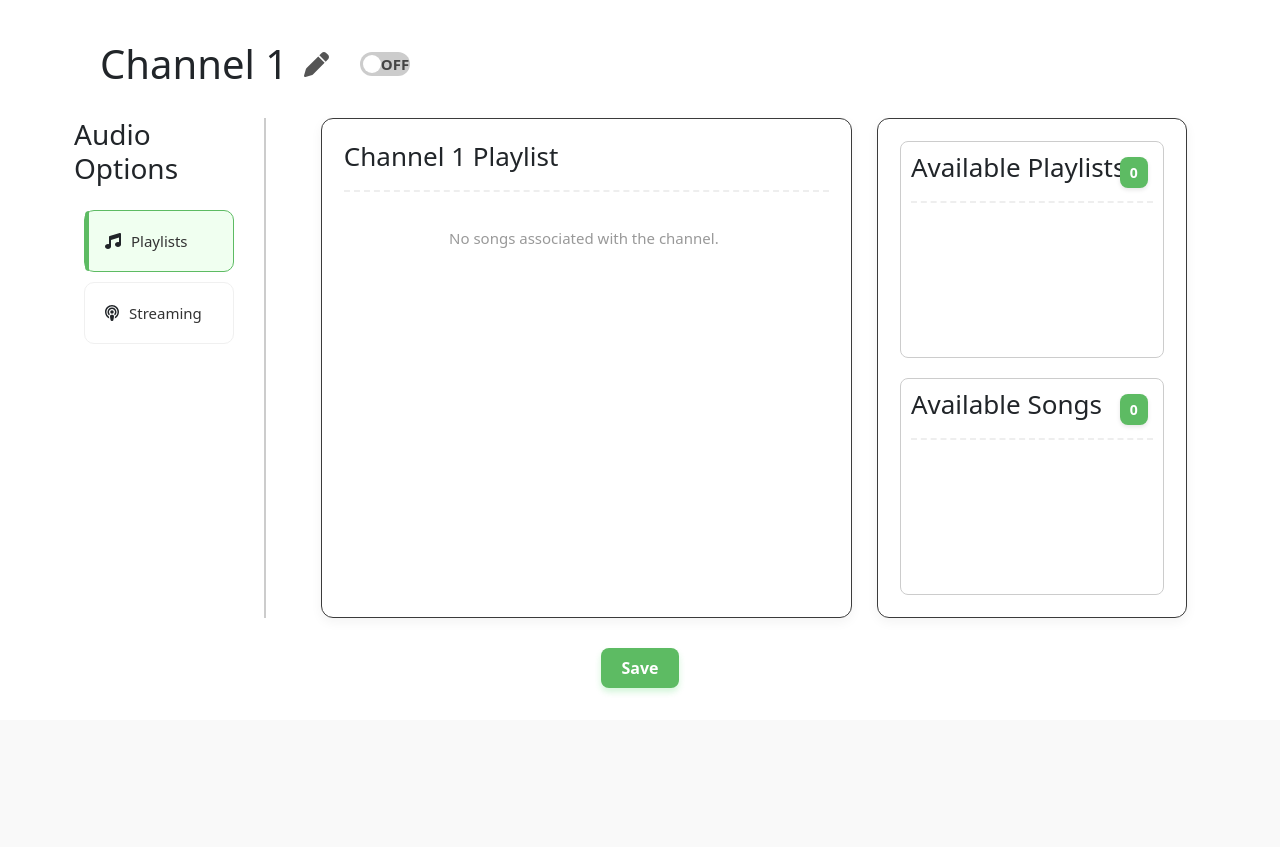
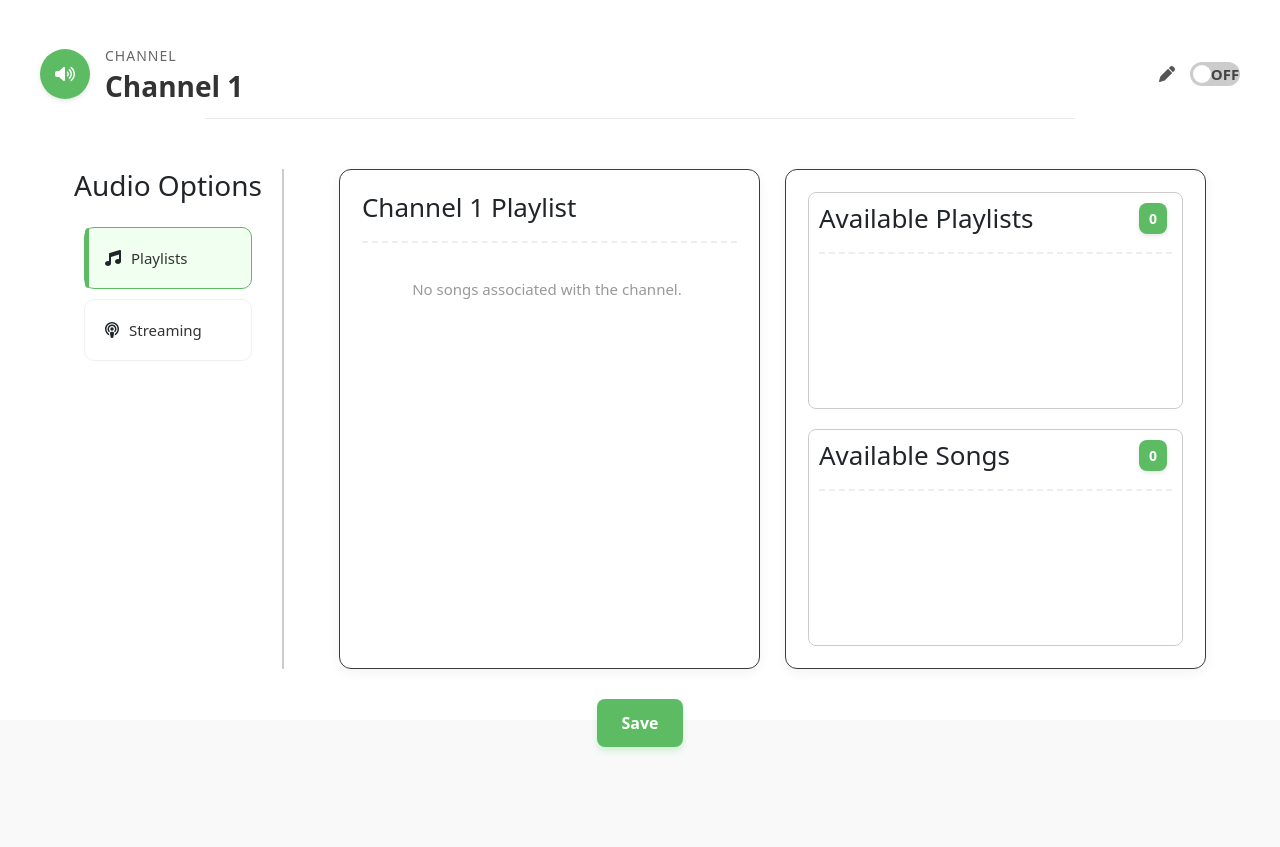
Before and after one commit to pedromelo1316/PECI--Difusao-de-Audio, a Flask app: page /edit_channels?channel_id=1 in a window 1280 px wide. Shown: the part 80-927 px from the top of the page. Before the commit the page ends 773 px from the top, so only its background shows below. Run offline with Flask 3, Linux system fonts and the light colour scheme; parts of the project's set-up code (start-up, migrations or seed data) failed here and were passed over; some libraries are stand-ins or nearby versions.

Commit message:
funciona

```diff
--- a/Main/Manager/static/css/edit_channels.css
+++ b/Main/Manager/static/css/edit_channels.css
@@ -136,7 +115,6 @@
     overflow-y: auto;
     margin-top: 20px;
     border-right: none; /* Remove the previous border */
-    width: 15%;
 }
 
 .section-rightCH {
@@ -220,11 +183,11 @@
     flex-wrap: wrap;
     gap: 25px;
     margin-top: 20px;
-    width: 100%;
 }
 
 .inner-section-left {
-    width: 60%;
+    flex: 1;
+    min-width: 220px;
     background: white;
     border-radius: 12px;
     box-shadow: 0 4px 12px rgba(0, 0, 0, 0.05);
@@ -238,6 +201,8 @@
     display: flex;
     flex-direction: column;
     gap: 20px; /* Add spacing between sections */
+    flex: 1;
+    min-width: 280px;
     background: white;
     border-radius: 12px;
     box-shadow: 0 4px 12px rgba(0, 0, 0, 0.05);
@@ -247,7 +212,6 @@
     border:#3b3b3b solid 1px;
     min-height: 500px;
     position: relative; /* Ensure position:relative for absolute positioning of count */
-    width: 35%;
 }
 
 /* Increase height for inner-section-left playlists */
@@ -635,7 +598,7 @@
 .save-button {
     background-color: #5dbb63;
     color: white;
-    padding: 8px 20px;
+    padding: 12px 24px;
     border: none;
     border-radius: 8px;
     font-size: 16px;
@@ -643,11 +606,6 @@
     cursor: pointer;
     transition: all 0.3s ease;
     box-shadow: 0 4px 6px rgba(34, 204, 63, 0.2);
-    /*margin-bottom: 100px;*/
-}
-
-/* Só quando o botão está no container principal de guardar (lá em baixo na página) é que tem margem */
-.save-button-container .save-button {
     margin-bottom: 100px;
 }
 
@@ -1080,7 +1039,7 @@ input:checked + .slider .switch-text.off {
 /* Container Count - Modified to ensure always visible */
 .container-count {
     position: absolute;
-    top: 15px;
+    top: 10px;
     right: 15px;
     background-color: #5dbb63;
     color: white;
@@ -1104,30 +1063,22 @@ input:checked + .slider .switch-text.off {
     position: relative; /* Ensure position:relative for absolute positioning of count */
 }
 
-
-#errorMessage {
-    color: #ff4d4d;
-    font-size: 13px;
-    margin-top: 8px;
-    font-weight: normal;
-}
-
-/* Styles from edit_playlist.css for page header */
+/* Page Header Styles from edit_playlist.css */
 .page-header {
     padding: 45px 30px 15px;
     background-color: #fff;
     border-bottom: none;
     position: relative;
     width: 100%;
-    margin-bottom: 40px;
+    margin-bottom: 20px;
 }
 
 .page-header::after {
     content: '';
     position: absolute;
     bottom: 0;
-    left: 10%;             /* Diminuir para aumentar a largura da linha */
-    width: 80%;            /* Aumentar a largura da linha divisória */
+    left: 16%;
+    width: 68%;
     height: 1px;
     background-color: #eaeaea;
 }
@@ -1135,8 +1086,7 @@ input:checked + .slider .switch-text.off {
 .playlist-title-container {
     display: flex;
     align-items: center;
-    max-width: 1400px;     /* Aumentar de 1200px para 1400px */
-    width: 90%;           /* Garantir que ocupe 90% da largura disponível */
+    max-width: 1200px;
     margin: 0 auto;
 }
 
@@ -1178,27 +1128,28 @@ input:checked + .slider .switch-text.off {
     color: #333;
 }
 
+/* Edit button styling - icon only */
 .edit-button {
-    background-color: #f1f1f1;
+    background-color: transparent;
     color: #555;
     border: none;
-    border-radius: 50%;
-    width: 40px;
-    height: 40px;
+    width: auto;
+    height: auto;
     display: flex;
     align-items: center;
     justify-content: center;
     cursor: pointer;
-    transition: all 0.2s ease;
+    padding: 0;
     margin-left: 15px;
+    transition: color 0.2s ease;
 }
 
 .edit-button:hover {
-    background-color: #e4e4e4;
+    background-color: transparent;
     color: #5dbb63;
-    transform: scale(1.05);
+    transform: none;
 }
 
 .edit-button i {
-    font-size: 16px;
+    font-size: 24px !important; /* Increased from 20px to 24px */
 }
--- a/Main/Manager/static/js/edit_channels.js
+++ b/Main/Manager/static/js/edit_channels.js
@@ -412,3 +412,19 @@ function toggleStreamingSelection(item) {
         </div>
     `;
 }
+
+// Add this function to toggle channel edit mode if it doesn't exist already
+function toggleChannelEdit() {
+    const displayElement = document.querySelector('.playlist-title-container');
+    const editForm = document.getElementById('channelEditForm');
+
+    if (editForm.style.display === 'none') {
+        editForm.style.display = 'flex';
+        displayElement.style.opacity = '0.5';
+    } else {
+        editForm.style.display = 'none';
+        displayElement.style.opacity = '1';
+    }
+
+    document.getElementById('channelNameInput').focus();
+}
--- a/Main/Manager/templates/edit_channels.html
+++ b/Main/Manager/templates/edit_channels.html
@@ -24,12 +24,19 @@
     <div>
 </nav>
 
-<!-- Channel Title with View and Edit Mode -->
-<div class="channel-title-container">
-    <!-- View -->
-    <div id="channelTitleDisplay" class="channel-title">
-        <h1 id="channelTitle" style="margin-bottom: 0px">{{ channel.name }}</h1>
-        <i class="fa-solid fa-pen edit-icon" style="font-size: 25px;" onclick="toggleChannelEdit()"></i>
+<!-- Channel Title with View and Edit Mode - Styled like edit_playlist -->
+<div class="page-header">
+    <div class="playlist-title-container">
+        <div class="playlist-icon">
+            <i class="fas fa-volume-up"></i>
+        </div>
+        <div class="playlist-info">
+            <span class="playlist-label">Channel</span>
+            <h1 class="playlist-title" id="channelTitle">{{ channel.name }}</h1>
+        </div>
+        <button onclick="toggleChannelEdit()" class="edit-button" title="Rename channel">
+            <i class="fas fa-pen"></i>
+        </button>
         <!-- Switch to activate/deactivate channel -->
         <div class="channel-switch-container">
             <label class="switch">
@@ -42,7 +49,7 @@
         </div>
     </div>
 
-    <!-- Edit -->
+    <!-- Edit Form -->
     <form id="channelEditForm" class="channel-edit-form" style="display: none;" method="POST" action="{{ url_for('update_channel_name', channel_id=channel.id) }}">
         <input type="text" id="channelNameInput" name="channel_name" value="{{ channel.name }}" class="channel-edit-input" required>
         <button type="submit" class="save-button">Save</button>
```
Also changed, not shown: other parts of Main/Manager/static/css/edit_channels.css (+4 -40 lines), Main/Manager/static/css/edit_playlist.css (+8 -8 lines).
